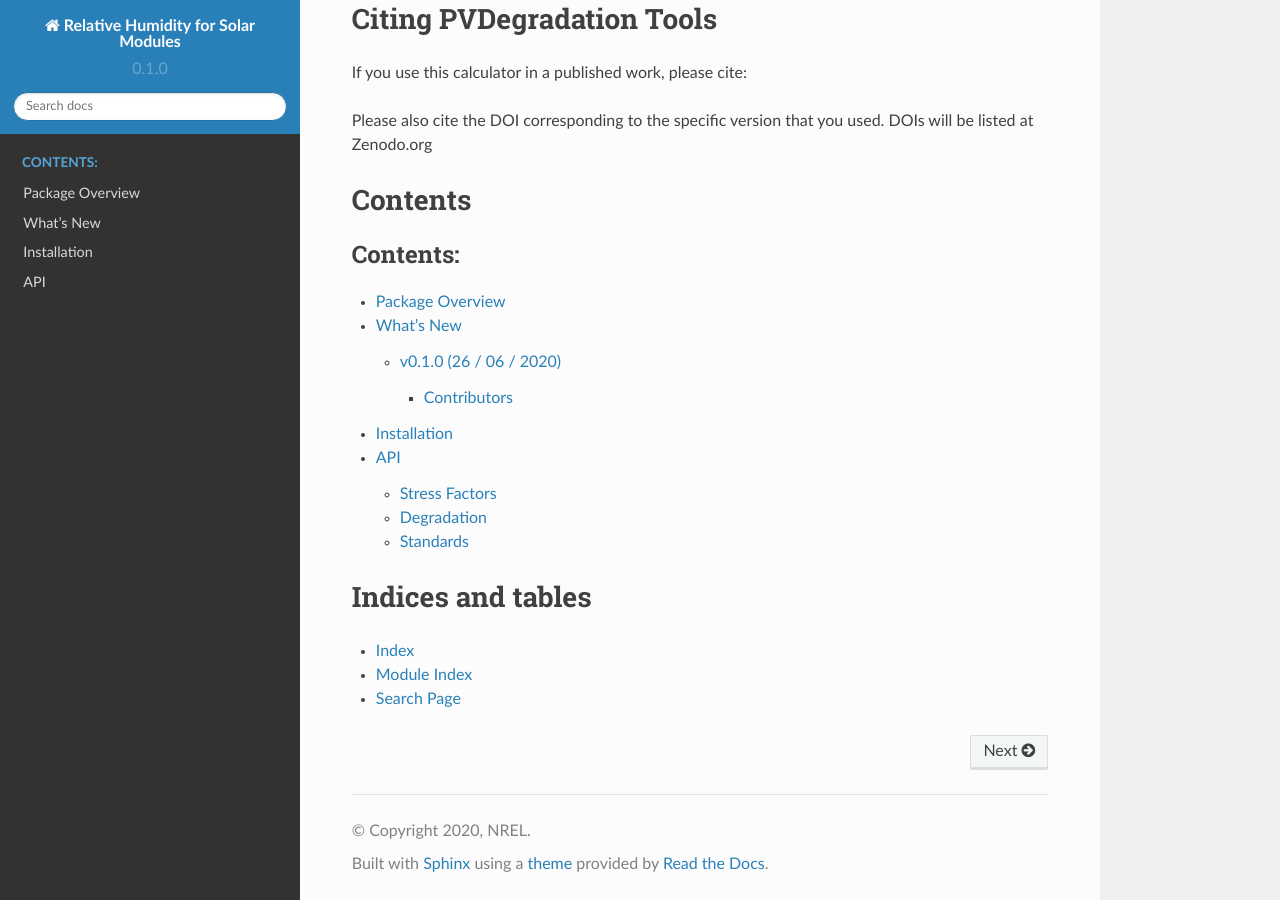
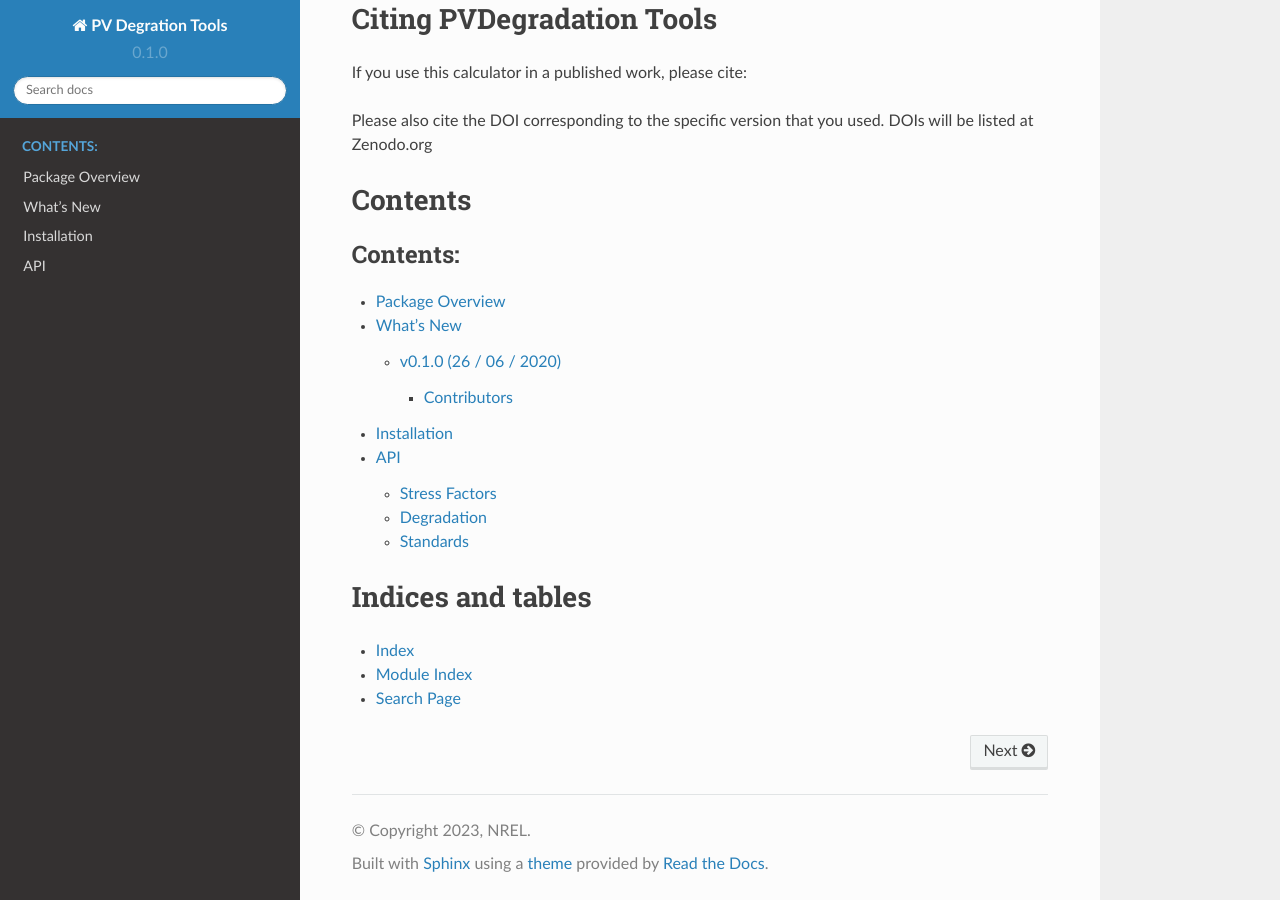
Before and after one commit to NREL/PVDegradationTools, a Sphinx documentation site: the page built from docs/sphinx/source/index.rst, in a window 1280 px wide and 900 px high, scrolled down 845 px. Built offline with Sphinx 7.4.7 and the Read the Docs theme 2.0.0, drawn with Linux system fonts in a browser that asks for light colours.

Commit message:
PVDegradationTools readthedocs naming update

```diff
--- a/docs/sphinx/source/conf.py
+++ b/docs/sphinx/source/conf.py
@@ -1,6 +1,6 @@
 # -*- coding: utf-8 -*-
 #
-# Relative_Humidity_for_Solar_Modules documentation build configuration file, May 2020
+# PVDegradationTools documentation build configuration file, Jan 2023
 #
 # Configuration file for the Sphinx documentation builder.
 #
@@ -77,7 +77,7 @@ extensions = [
 # Document Python Code
 #autodoc_mock_imports = ['bs4', 'requests']
 #autoapi_type = 'python'
-#autoapi_dirs = '../../../Relative_Humidity_for_Solar_Modules'
+#autoapi_dirs = '../../../PVDegradationTools'
 
 napoleon_use_rtype = False  # group rtype on same line together with return
 
@@ -94,9 +94,9 @@ source_suffix = '.rst'
 master_doc = 'index'
 
 # General information about the project.
-project = 'Relative Humidity for Solar Modules'
-copyright = '2020, NREL'
-author = 'Derek Holsapple'
+project = 'PV Degration Tools'
+copyright = '2023, NREL'
+author = 'Mike Kempe'
 release = '0.1.0'
 version = '0.1.0'
 
@@ -140,7 +140,7 @@ html_static_path = ['_static']
 html_show_copyright = True
 
 # Output file base name for HTML help builder.
-htmlhelp_basename = 'Relative_Humidity_for_Solar_Modulesdoc'
+htmlhelp_basename = 'PVDegradationToolsdoc'
 
 # A workaround for the responsive tables always having annoying scrollbars.
 def setup(app):
@@ -164,7 +164,7 @@ latex_elements = {
 # (source start file, target name, title,
 #  author, documentclass [howto, manual, or own class]).
 latex_documents = [
-  ('index', 'Relative_Humidity_for_Solar_Modules.tex', u'Relative_Humidity_for_Solar_Modules\\_Python Documentation',
+  ('index', 'PVDegradationTools.tex', u'PVDegradationTools\\_Python Documentation',
    u'NREL, github contributors', 'manual'),
 ]
 
@@ -189,9 +189,9 @@ latex_documents = [
 #latex_domain_indices = True
 """
 # extlinks alias
-extlinks = {'issue': ('https://github.com/NREL/Relative_Humidity_for_Solar_Modules/issues/%s', 'GH'),
-            'pull': ('https://github.com/NREL/Relative_Humidity_for_Solar_Modules/pull/%s', 'GH'),
-            'wiki': ('https://github.com/NREL/Relative_Humidity_for_Solar_Modules/wiki/%s', 'wiki '),
+extlinks = {'issue': ('https://github.com/NREL/PVDegradationTools/issues/%s', 'GH'),
+            'pull': ('https://github.com/NREL/PVDegradationTools/pull/%s', 'GH'),
+            'wiki': ('https://github.com/NREL/PVDegradationTools/wiki/%s', 'wiki '),
             'doi': ('http://dx.doi.org/%s', 'DOI: '),
             'ghuser': ('https://github.com/%s', '@')}
 """
@@ -200,7 +200,7 @@ extlinks = {'issue': ('https://github.com/NREL/Relative_Humidity_for_Solar_Modul
 # One entry per manual page. List of tuples
 # (source start file, name, description, authors, manual section).
 man_pages = [
-    ('index', 'Relative_Humidity_for_Solar_Modules', u'Relative_Humidity_for_Solar_Modules Documentation',
+    ('index', 'PVDegradationTools', u'PVDegradationTools Documentation',
      [u'NREL, github contributors'], 1)
 ]
 
@@ -214,8 +214,8 @@ man_pages = [
 # (source start file, target name, title, author,
 #  dir menu entry, description, category)
 texinfo_documents = [
-  ('index', 'Relative_Humidity_for_Solar_Modules', u'Relative_Humidity_for_Solar_Modules Documentation',
-   u'NREL, github contributors', 'Relative_Humidity_for_Solar_Modules', 'One line description of project.',
+  ('index', 'PVDegradationTools', u'PVDegradationTools Documentation',
+   u'NREL, github contributors', 'PVDegradationTools', 'One line description of project.',
    'Miscellaneous'),
 ]
 
```
